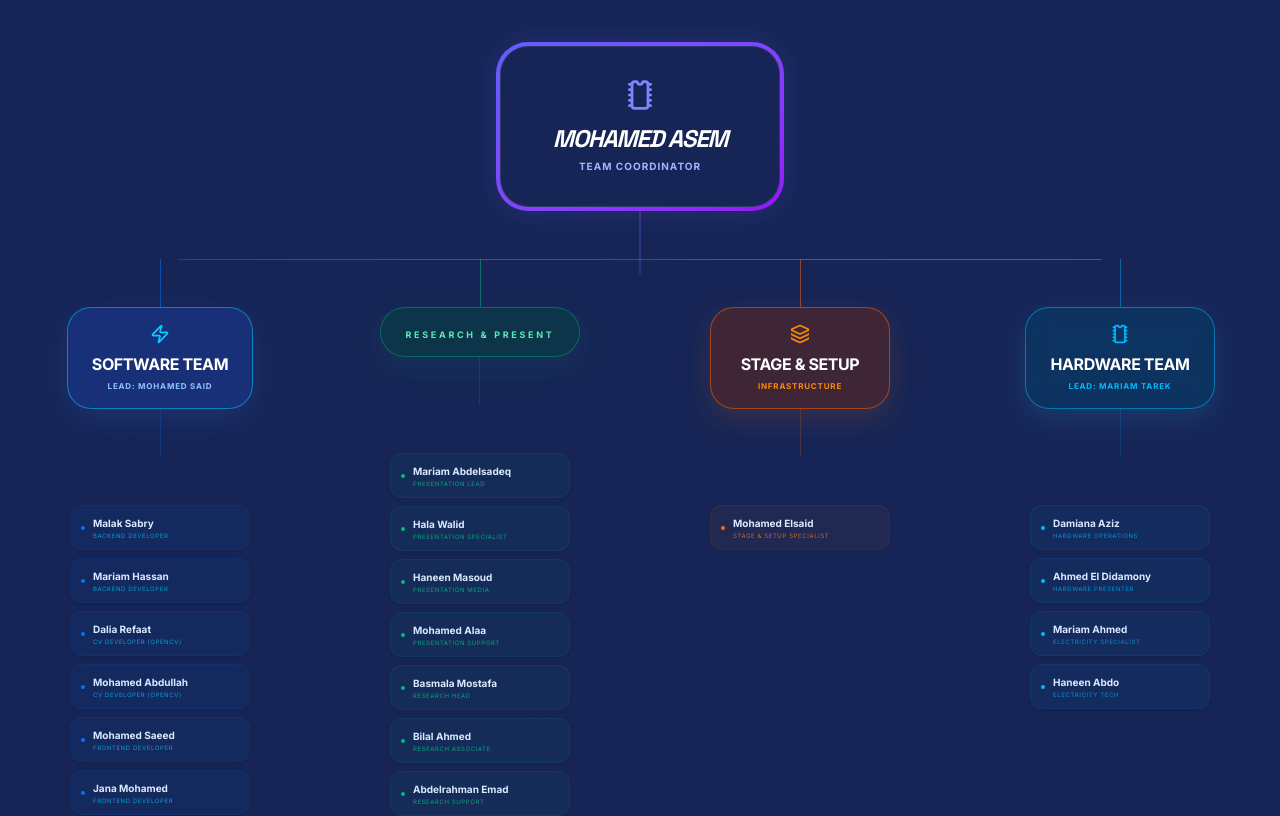
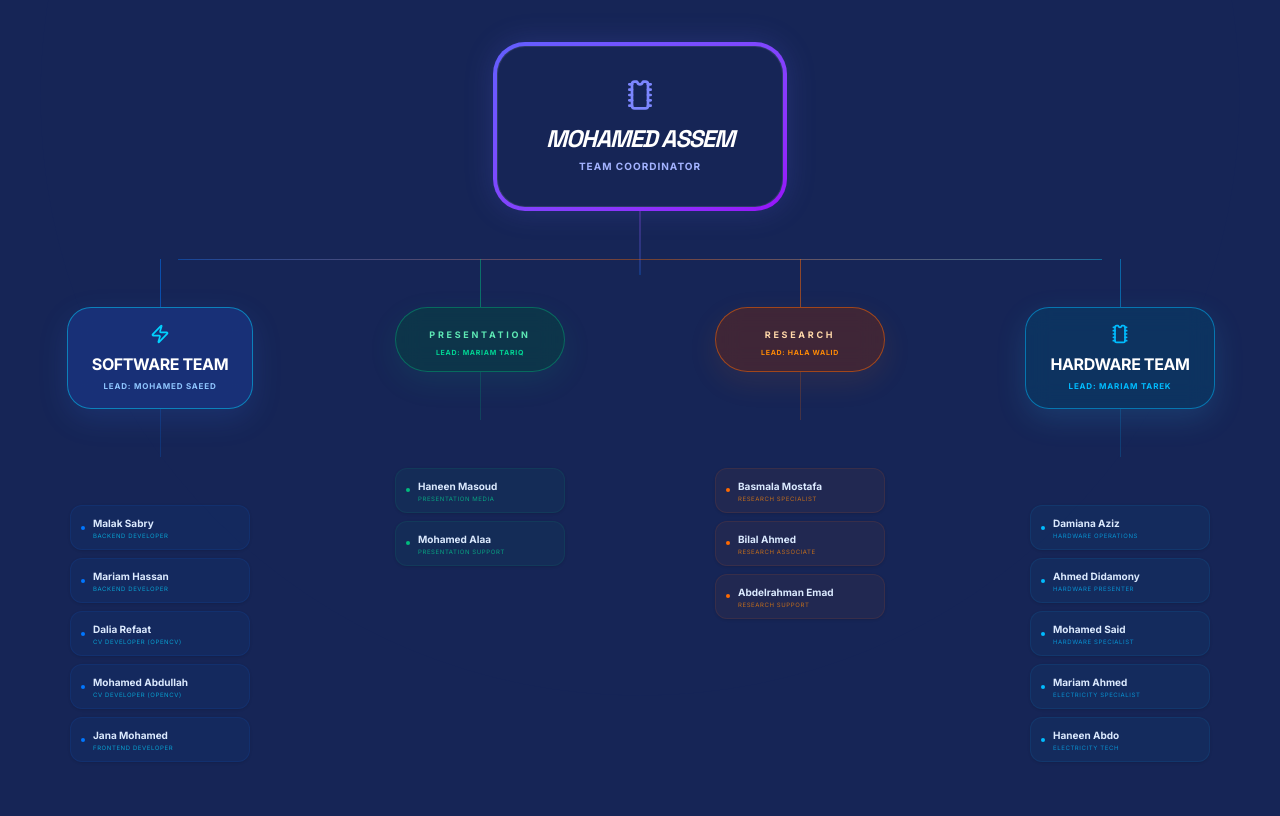
Before and after one commit to darweshmohammed665-dot/Neurix-, a React (Vite) app: page / in a window 1280 px wide. Shown: the part 3880-4696 px from the top of the page. Built offline with nearby package versions, Linux system fonts and the light colour scheme.

Commit message:
refactor: Correct team member names and roles
Updates spelling for several team members and adjusts the role description for one hardware team member to be more general.

```diff
--- a/src/App.tsx
+++ b/src/App.tsx
@@ -32,10 +32,10 @@ const TEAM_MEMBERS = [
   { id: 1, name: "Mustafa Abdelrahman", role: "Team Leader & Systems Architect", team: "Governance", category: "Leadership" },
 
   // Overall Technical Management / Deputy
-  { id: 3, name: "Mohamed Asem", role: "Team Coordinator", team: "Governance", category: "Management" },
+  { id: 3, name: "Mohamed Assem", role: "Team Coordinator", team: "Governance", category: "Management" },
 
   // Software Management
-  { id: 2, name: "Mohamed Said", role: "Software Division Manager", team: "Software", category: "Software Management" },
+  { id: 2, name: "Mohamed Saeed", role: "Software Division Manager", team: "Software", category: "Software Management" },
 
   // Software Division
   { id: 4, name: "Malak Sabry", role: "Backend Developer", team: "Software", category: "Backend / Logic" },
@@ -48,19 +48,19 @@ const TEAM_MEMBERS = [
   // Hardware Management
   { id: 10, name: "Mariam Tarek", role: "Hardware Division Manager", team: "Hardware", category: "Hardware Management" },
 
-  // Hardware Division (Stage & Setup)
-  { id: 11, name: "Mohamed Elsaid", role: "Stage & Setup specialist", team: "Hardware", category: "Stage & Setup" },
-  { id: 12, name: "Ahmed El Didamony", role: "Hardware presenter", team: "Hardware", category: "Hardware Team" },
+  // Hardware Division
+  { id: 11, name: "Mohamed Said", role: "Hardware Specialist", team: "Hardware", category: "Hardware Team" },
+  { id: 12, name: "Ahmed Didamony", role: "Hardware presenter", team: "Hardware", category: "Hardware Team" },
   { id: 13, name: "Damiana Aziz", role: "Hardware Operations", team: "Hardware", category: "Hardware Team" },
   { id: 14, name: "Mariam Ahmed", role: "Electricity Specialist", team: "Hardware", category: "Hardware Team" },
   { id: 15, name: "Haneen Abdo", role: "Electricity Tech", team: "Hardware", category: "Hardware Team" },
 
   // Presentation & Research (Affiliated with Project Governance)
-  { id: 16, name: "Mariam Abdelsadeq", role: "Presentation Lead", team: "Presentation", category: "Presentation" },
-  { id: 17, name: "Hala Walid", role: "Presentation Specialist", team: "Presentation", category: "Presentation" },
+  { id: 16, name: "Mariam Tariq", role: "Presentation Lead", team: "Presentation", category: "Presentation" },
+  { id: 17, name: "Hala Walid", role: "Research Lead", team: "Presentation", category: "Research" },
   { id: 18, name: "Haneen Masoud", role: "Presentation Media", team: "Presentation", category: "Presentation" },
   { id: 19, name: "Mohamed Alaa", role: "Presentation Support", team: "Presentation", category: "Presentation" },
-  { id: 20, name: "Basmala Mostafa", role: "Research Head", team: "Presentation", category: "Research" },
+  { id: 20, name: "Basmala Mostafa", role: "Research Specialist", team: "Presentation", category: "Research" },
   { id: 21, name: "Bilal Ahmed", role: "Research Associate", team: "Presentation", category: "Research" },
   { id: 22, name: "Abdelrahman Emad", role: "Research Support", team: "Presentation", category: "Research" },
 ];
@@ -88,24 +88,36 @@ export default function App() {
   const [selectedMember, setSelectedMember] = useState<typeof TEAM_MEMBERS[0] | null>(null);
 
   const teamData = useMemo(() => {
+    const leader = TEAM_MEMBERS.find(m => m.id === 1) || null;
+    const deputy = TEAM_MEMBERS.find(m => m.id === 3) || null;
+    const softManager = TEAM_MEMBERS.find(m => m.id === 2) || null;
+    const hardManager = TEAM_MEMBERS.find(m => m.id === 10) || null;
+    const presManager = TEAM_MEMBERS.find(m => m.id === 16) || null;
+    const resManager = TEAM_MEMBERS.find(m => m.id === 17) || null;
+
     return {
-      leader: TEAM_MEMBERS.find(m => m.id === 1) || null,
-      deputy: TEAM_MEMBERS.find(m => m.id === 3) || null,
-      softManager: TEAM_MEMBERS.find(m => m.id === 2) || null,
-      hardManager: TEAM_MEMBERS.find(m => m.id === 10) || null,
-      softTeam: TEAM_MEMBERS.filter(m => m.team === "Software" && m.id !== 2),
+      leader,
+      deputy,
+      softManager,
+      hardManager,
+      presManager,
+      resManager,
+      softTeam: TEAM_MEMBERS.filter(m => m.team === "Software" && m.name !== softManager?.name),
       hardTeam: (() => {
-        const members = TEAM_MEMBERS.filter(m => m.team === "Hardware" && m.id !== 10 && m.category !== "Stage & Setup");
-        // Sort so Damiana(13) then Ahmed(12) are first
+        const members = TEAM_MEMBERS.filter(m => m.team === "Hardware" && m.name !== hardManager?.name);
+        // Sort so Damiana(13) then Ahmed(12) then Mohamed Said(11) are first
         return members.sort((a, b) => {
           if (a.id === 13) return -1;
           if (b.id === 13) return 1;
           if (a.id === 12) return -1;
           if (b.id === 12) return 1;
+          if (a.id === 11) return -1;
+          if (b.id === 11) return 1;
           return 0;
         });
       })(),
-      presentationTeam: TEAM_MEMBERS.filter(m => m.team === "Presentation")
+      presentationTeam: TEAM_MEMBERS.filter(m => m.category === "Presentation" && m.name !== presManager?.name),
+      researchTeam: TEAM_MEMBERS.filter(m => m.category === "Research" && m.name !== resManager?.name)
     };
   }, []);
 
@@ -521,19 +533,23 @@ export default function App() {
                       </div>
                     </div>
 
-                    {/* Branch 2: Presentation & Research */}
+                    {/* Branch 2: Presentation Team */}
                     <div className="flex flex-col items-center relative">
                       {/* Line from horizontal bar to branch start */}
                       <div className="hidden md:block absolute top-[-48px] left-1/2 h-12 w-px bg-emerald-500/50" />
 
                       <div className="mb-12 relative flex flex-col items-center">
-                        <div className="px-6 py-3 rounded-full bg-emerald-900/40 border border-emerald-500/40 shadow-[0_10px_30px_rgba(16,185,129,0.1)] backdrop-blur-md text-center min-w-[180px] group transition-all hover:bg-emerald-900/60">
-                           <span className="text-[9px] font-black text-emerald-300 uppercase tracking-[0.3em]">Research & Present</span>
+                        <div
+                          onClick={() => setSelectedMember(teamData.presManager)}
+                          className="px-6 py-3 rounded-full bg-emerald-900/40 border border-emerald-500/40 shadow-[0_10px_30px_rgba(16,185,129,0.1)] backdrop-blur-md text-center min-w-[170px] group transition-all hover:bg-emerald-900/60 cursor-pointer"
+                        >
+                           <span className="text-[9px] font-black text-emerald-300 uppercase tracking-[0.3em]">Presentation</span>
+                           <p className="text-[7px] font-black text-emerald-400 uppercase tracking-widest mt-1">Lead: {teamData.presManager?.name}</p>
                         </div>
                         <div className="h-12 w-px bg-emerald-500/20" />
                       </div>
 
-                      <div className="grid grid-cols-1 gap-2 w-full max-w-[180px]">
+                      <div className="grid grid-cols-1 gap-2 w-full max-w-[170px]">
                         {teamData.presentationTeam.map((member) => (
                            <motion.div
                              key={member.id}
@@ -551,22 +567,24 @@ export default function App() {
                       </div>
                     </div>
 
-                    {/* Branch 3: Stage & Setup */}
+                    {/* Branch 3: Research Team */}
                     <div className="flex flex-col items-center relative">
                       {/* Line from horizontal bar to branch start */}
                       <div className="hidden md:block absolute top-[-48px] left-1/2 h-12 w-px bg-orange-500/50" />
 
                       <div className="mb-12 relative flex flex-col items-center">
-                        <div className="px-6 py-4 rounded-3xl bg-orange-900/40 border border-orange-500/50 shadow-[0_10px_30px_rgba(249,115,22,0.15)] backdrop-blur-md text-center min-w-[180px] transition-all hover:bg-orange-900/60">
-                           <Layers className="w-5 h-5 text-orange-400 mx-auto mb-2" />
-                           <h5 className="text-base font-bold text-white uppercase tracking-tight text-orange-200">Stage & Setup</h5>
-                           <p className="text-[8px] font-black text-orange-400 uppercase tracking-widest mt-1">Infrastructure</p>
+                        <div
+                          onClick={() => setSelectedMember(teamData.resManager)}
+                          className="px-6 py-3 rounded-full bg-orange-900/40 border border-orange-500/50 shadow-[0_10px_30px_rgba(249,115,22,0.1)] backdrop-blur-md text-center min-w-[170px] transition-all hover:bg-orange-900/60 group cursor-pointer"
+                        >
+                           <span className="text-[9px] font-black text-orange-200 uppercase tracking-[0.3em]">Research</span>
+                           <p className="text-[7px] font-black text-orange-400 uppercase tracking-widest mt-1">Lead: {teamData.resManager?.name}</p>
                         </div>
                         <div className="h-12 w-px bg-orange-500/20" />
                       </div>
 
-                      <div className="grid grid-cols-1 gap-2 w-full max-w-[180px]">
-                        {TEAM_MEMBERS.filter(m => m.category === "Stage & Setup").map((member) => (
+                      <div className="grid grid-cols-1 gap-2 w-full max-w-[170px]">
+                        {teamData.researchTeam.map((member) => (
                            <motion.div
                              key={member.id}
                              whileHover={{ scale: 1.02, x: -5 }}
```
